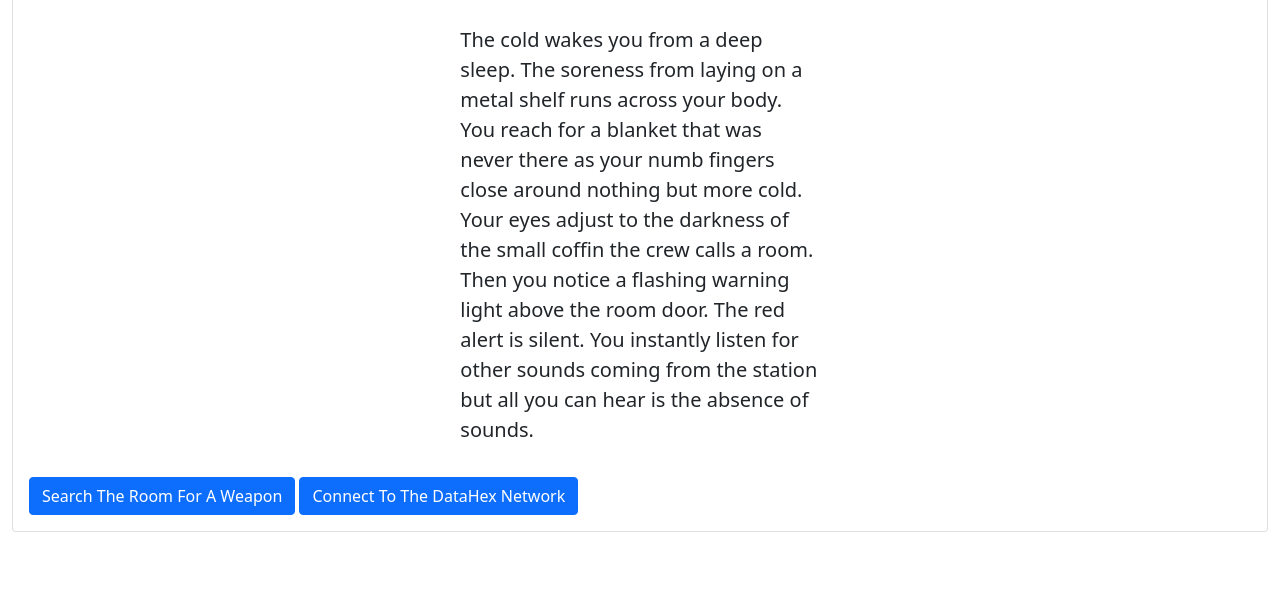
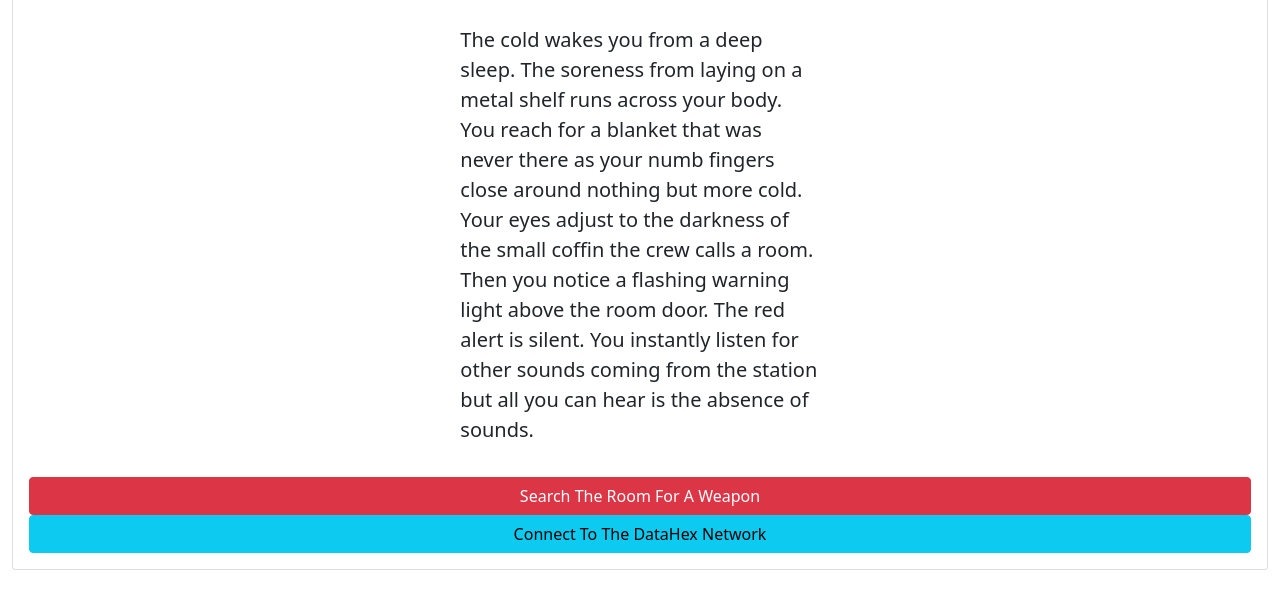
Before and after one commit to alexlcortes/htmlStoryBook, a plain HTML site: page view/chapterI.html in a window 1280 px wide. Shown: the part 71-680 px from the top of the page. Drawn offline with nearby package versions, Linux system fonts and the light colour scheme.

Commit message:
block buttons

```diff
--- a/view/chapterI.html
+++ b/view/chapterI.html
@@ -34,8 +34,10 @@
 				</div>
 
 				<!-- Player Actions -->
-				<button type="button" class="btn btn-primary">Search The Room For A Weapon</button>
-				<button type="button" class="btn btn-primary">Connect To The DataHex Network</button>
+				<div class="d-grid grap-2">
+					<a class="btn btn-danger" href="#" role="button">Search The Room For A Weapon</a>
+					<a class="btn btn-info" href="#" role="button">Connect To The DataHex Network</a>
+				</div>
 			</div>
 		</div>
 	</div>
```
Also changed, not shown: view/index.html (+3 -1 lines).
